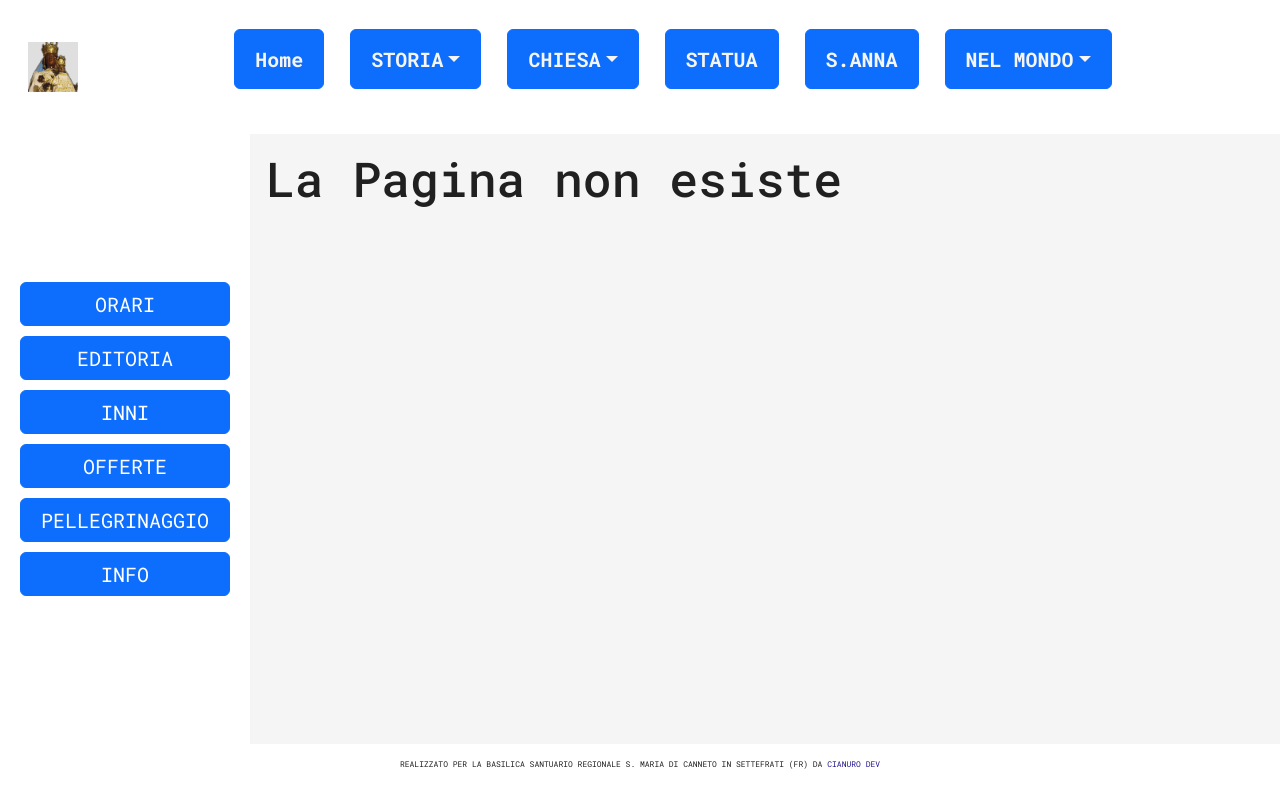
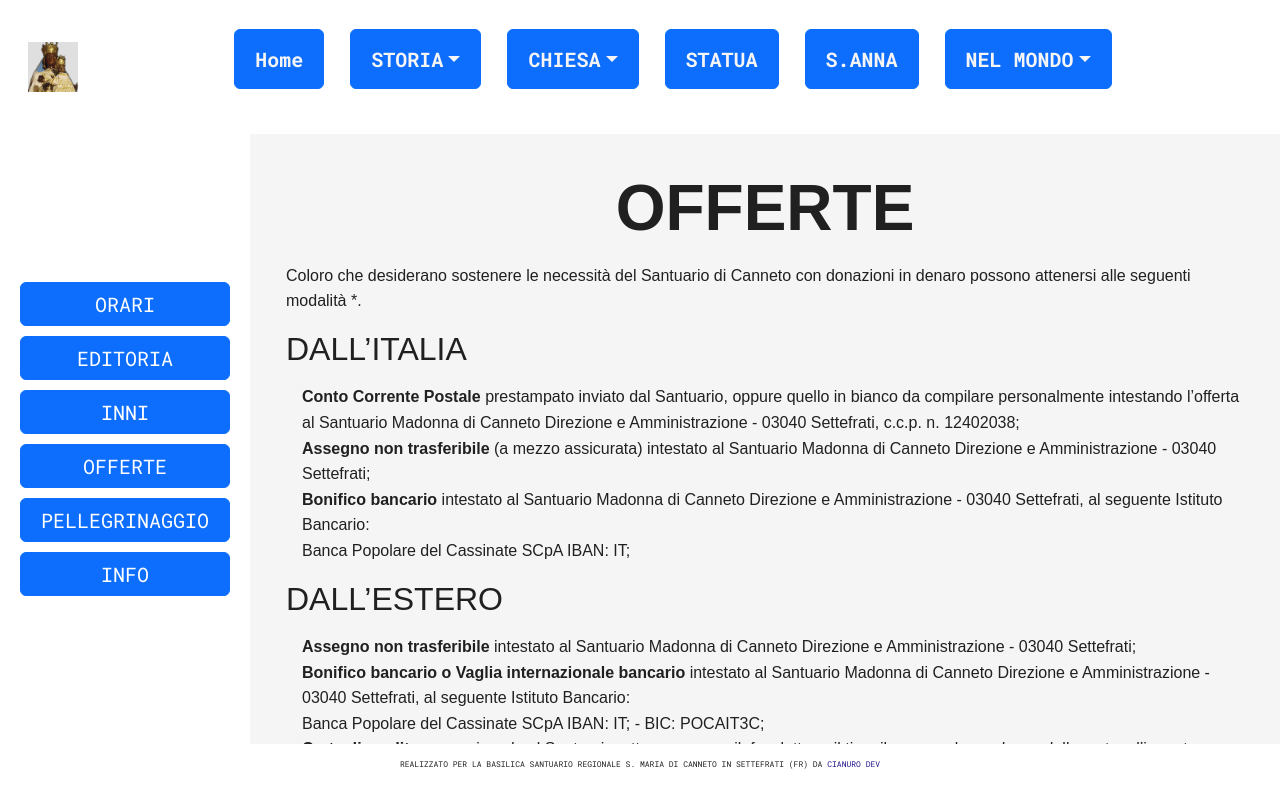
Before and after one commit to Cianuro-83/REACT, a React (Vite) app in the folder canneto-front/: page /app/offerte in a window 1280 px wide. Built offline with nearby package versions, Linux system fonts and the light colour scheme.

Commit message:
feat: Pagina offerte

```diff
--- a/canneto-front/src/components/Sidebar.jsx
+++ b/canneto-front/src/components/Sidebar.jsx
@@ -21,9 +21,9 @@ const Sidebar = () => {
 					</a>
 				</button>
 				<button type="button" className="btn btn-primary nav-button fs-5">
-					<a className="nav-link" href="#">
+					<Link to="/app/offerte" className="nav-link" href="#">
 						OFFERTE
-					</a>
+					</Link>
 				</button>
 				<button type="button" className="btn btn-primary nav-button fs-5">
 					<a className="nav-link" href="#">
--- a/canneto-front/src/pages/Home.jsx
+++ b/canneto-front/src/pages/Home.jsx
@@ -17,11 +17,13 @@ export default function Home() {
 				</Link>
 			</div>
 			<div className="action">
-				<button
-					type="button"
-					className="btn btn-warning text-uppercase fw-bolder me-5 btn-lg">
-					orari
-				</button>
+				<Link to="/app/orari">
+					<button
+						type="button"
+						className="btn btn-warning text-uppercase fw-bolder me-5 btn-lg">
+						orari
+					</button>
+				</Link>
 
 				<Link to="/app/realhome">
 					<button
--- /dev/null
+++ b/canneto-front/src/pages/Offerte.jsx
@@ -0,0 +1,135 @@
+const Offerte = () => {
+	return (
+		<div
+			style={{
+				padding: '20px',
+				fontFamily: 'Arial, sans-serif',
+				lineHeight: '1.6',
+			}}>
+			<h1 className="text-center fw-bolder">OFFERTE</h1>
+			<p>
+				Coloro che desiderano sostenere le necessit&agrave; del Santuario di
+				Canneto con donazioni in denaro possono attenersi alle seguenti
+				modalit&agrave; *.
+			</p>
+
+			<h3>DALL&rsquo;ITALIA</h3>
+			<ol className="ms-3">
+				<li>
+					<b>Conto Corrente Postale</b> prestampato inviato dal Santuario,
+					oppure quello in bianco da compilare personalmente intestando
+					l&rsquo;offerta al Santuario Madonna di Canneto Direzione e
+					Amministrazione - 03040 Settefrati, c.c.p. n. 12402038;
+				</li>
+				<li>
+					<b>Assegno non trasferibile</b> (a mezzo assicurata) intestato al
+					Santuario Madonna di Canneto Direzione e Amministrazione - 03040
+					Settefrati;
+				</li>
+				<li>
+					<b>Bonifico bancario</b> intestato al Santuario Madonna di
+					Canneto Direzione e Amministrazione - 03040 Settefrati, al
+					seguente Istituto Bancario:
+					<ul>
+						<li>Banca Popolare del Cassinate SCpA IBAN: IT;</li>
+					</ul>
+				</li>
+			</ol>
+
+			<h3 className="mt-3">DALL&rsquo;ESTERO</h3>
+			<ol className="ms-3">
+				<li>
+					<b>Assegno non trasferibile</b> intestato al Santuario Madonna di
+					Canneto Direzione e Amministrazione - 03040 Settefrati;
+				</li>
+				<li>
+					<b>Bonifico bancario o Vaglia internazionale bancario</b>{' '}
+					intestato al Santuario Madonna di Canneto Direzione e
+					Amministrazione - 03040 Settefrati, al seguente Istituto
+					Bancario:
+					<ul>
+						<li>
+							Banca Popolare del Cassinate SCpA IBAN: IT; - BIC:
+							POCAIT3C;
+						</li>
+					</ul>
+				</li>
+				<li>
+					<b>Carta di credito</b>, comunicando al Santuario, attraverso
+					e-mail, fax, lettera, il tipo, il numero, la scadenza della carta
+					e l&rsquo;importo dell&rsquo;offerta o utilizzare il MODULO
+					DONAZIONE.
+				</li>
+			</ol>
+
+			<h3 className="mt-3">TESTAMENTI</h3>
+			<p className="ms-3">
+				Coloro, invece, che desiderano sostenere le necessit&agrave; del
+				Santuario di Canneto con donazioni in immobili devono attenersi alle
+				seguenti disposizioni testamentarie.
+			</p>
+			<p className="ms-3">
+				Il testamento, come si sa, &egrave; uno strumento a disposizione di
+				ogni individuo per affermare la sua volont&agrave; in merito alla
+				destinazione del proprio patrimonio proiettandola nel futuro. Il
+				testamento &egrave; un atto assolutamente personale sempre
+				modificabile e/o revocabile.
+			</p>
+			<p className="ms-3">La legge prevede due tipi di testamento:</p>
+			<ol className="ms-3">
+				<li>
+					<b>Il testamento pubblico</b>, che va redatto alla presenza di un
+					notaio,
+				</li>
+				<li>
+					<b>Il testamento olografo</b>, che pu&ograve; essere predisposto
+					senza la presenza di un notaio ma con l&rsquo;obbligo di essere
+					scritto, datato e sottoscritto per intero a mano dal testatore.
+					La sottoscrizione (firma) deve essere posta alla fine delle
+					disposizioni testamentarie e la data deve contenere
+					l&rsquo;indicazione di giorno, mese e anno. Se si sceglie il
+					testamento olografo &egrave; consigliabile redigere sempre almeno
+					due originali, inviandone uno al Santuario, in modo da limitare
+					il rischio di smarrimento, corredandolo dei dati e dei recapiti
+					personali.
+				</li>
+			</ol>
+			<p className="ms-3">
+				Se si intende beneficiare il Santuario destinandogli un bene
+				particolare, a titolo di legato, la disposizione testamentaria
+				potr&agrave; essere cos&igrave; formulata:
+			</p>
+			<p style={{ fontStyle: 'italic', marginLeft: '20px' }}>
+				&ldquo;Lego al Santuario della Beata Maria Vergine di Canneto in
+				Settefrati (FR)&hellip; (scrivere di seguito l&rsquo;elenco dei
+				beni)&rdquo;.
+				<br />
+				Firma e data
+			</p>
+			<p className="ms-3">
+				Se, invece, si desidera destinare al Santuario l&rsquo;intero
+				patrimonio, la formula da usare &egrave; la seguente:
+			</p>
+			<p style={{ fontStyle: 'italic', marginLeft: '20px' }}>
+				&ldquo;Nomino il Santuario della Beata Maria Vergine di Canneto in
+				Settefrati erede universale di tutti i miei beni mobili ed
+				immobili&hellip; (eventuale elenco dei beni)&rdquo;.
+				<br />
+				Firma e data
+			</p>
+
+			<p>
+				___________________
+				<br />
+				<b>
+					<i>
+						Le offerte non sono detraibile ai fini fiscali per le persone
+						fisiche: art. 10 T.U. delle Imposte sui redditi
+					</i>
+				</b>
+			</p>
+		</div>
+	);
+};
+
+export default Offerte;
--- a/canneto-front/src/router/AppRouter.jsx
+++ b/canneto-front/src/router/AppRouter.jsx
@@ -9,6 +9,7 @@ const Home = lazy(() => import('../pages/Home'));
 const NotFoundPage = lazy(() => import('../pages/NotFound'));
 const RealHome = lazy(() => import('../pages/RealHome'));
 const Orari = lazy(() => import('../pages/Orari'));
+const Offerte = lazy(() => import('../pages/Offerte'));
 
 // ROUTER
 const router = createBrowserRouter([
@@ -37,6 +38,10 @@ const router = createBrowserRouter([
 				path: 'orari',
 				element: <Orari />,
 			},
+			{
+				path: 'offerte',
+				element: <Offerte />,
+			},
 			// Altre rotte per MainLayout
 			{
 				path: '*',
--- a/canneto-front/src/style/index.scss
+++ b/canneto-front/src/style/index.scss
@@ -360,8 +360,8 @@ todo:  Orari.jsx
 		width: 100%;
 		max-width: 100%;
 		object-fit: contain;
-		height: 75vh;
-		cursor: pointer; /* Cambia il cursore per indicare che l'immagine è cliccabile */
+		height: 74vh;
+		cursor: pointer;
 	}
 
 	img.fullscreen {
```
